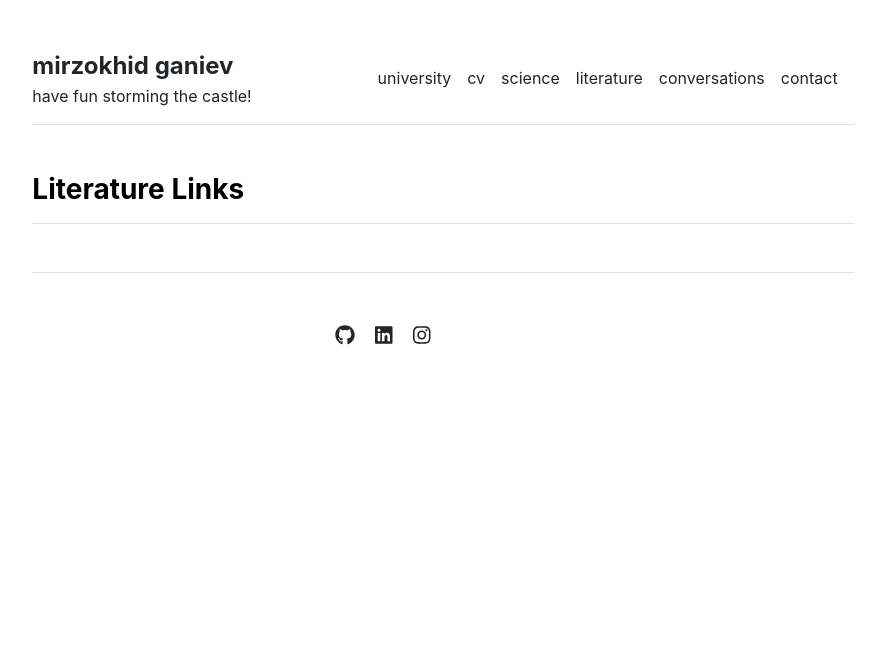
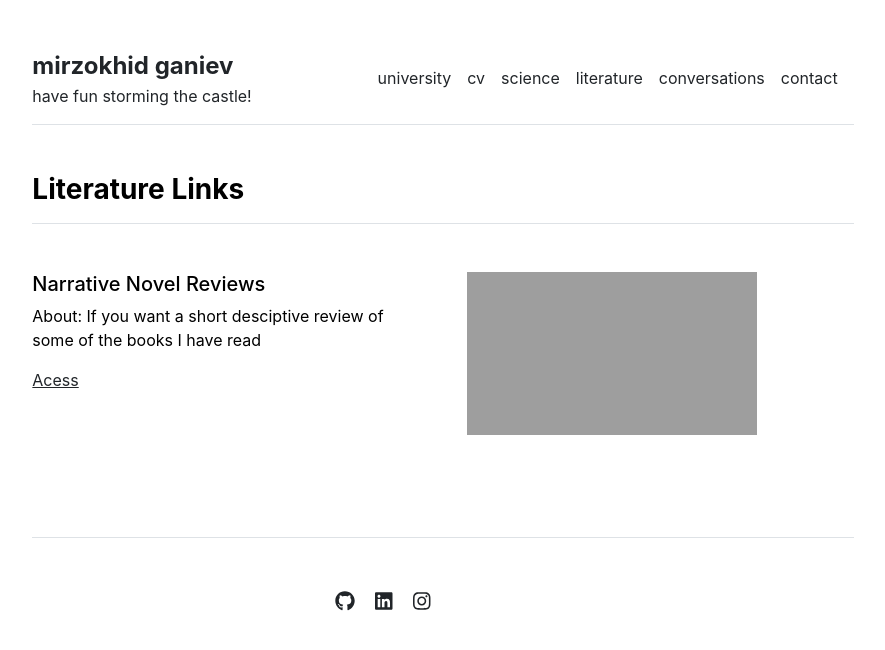
Before and after one commit to Mirzokhid/mirzokhid.github.io, a Jekyll site: the page built from literatures.md, in a window 1280 px wide. Shown: the top 650 px of the page, without its empty margins (197-1082 px from the left). Built offline with Jekyll 4.4.1, drawn with Linux system fonts in a browser that asks for light colours.

Commit message:
Update settings.yml

```diff
--- a/_data/settings.yml
+++ b/_data/settings.yml
@@ -36,6 +36,9 @@ contacts:
 science:
 - {name: 'Laboratory Reports (Labs)', image: 'lab_image', description: 'I really like data, analysis and over indulging in graphs and plots. Which is why I usually am very proud of my labs as I put in a lot of work and pride in them. You can explore my recent collection of lab work here, hope you enjoy!' , url: 'labs' }
 
+literatures:
+- {name: 'Narrative Novel Reviews', image: 'lit_image', description: 'If you want a short desciptive review of some of the books I have read', url: 'lit'}
+
 conversations:
 - {name: 'Bizarre Evolution of Sloths; The ones who swam, hiked, dwelled, and now hang', image: 'convo_3/image_1', description: 'Sloths are unique and fascinating creatures who somehow survived as slow and tree-bearing creatures. Creatures where half of the population die in attempting to climb down from trees to use the bathroom. An odd circumstance when their ancestors were water swimming, ground burrowing, mountain[…]', url: 'convo_3'}
 - {name: 'Understanding Museums', image: 'convo_2/image_1', description: 'The Museums of Interest: Louvre Museum – Paris, France. The British Museum – London, England Van Gogh Museum – Amsterdam, Netherlands Uffizi Gallery – Florence, Italy. National Museum of Fine Arts named after Gapar Aitiev – Bishkek, Kyrgyzstan. Analysis: The four museums I toured virtually and one physically have their unique traits that are uncommon […]', url: 'convo_2'}
```
